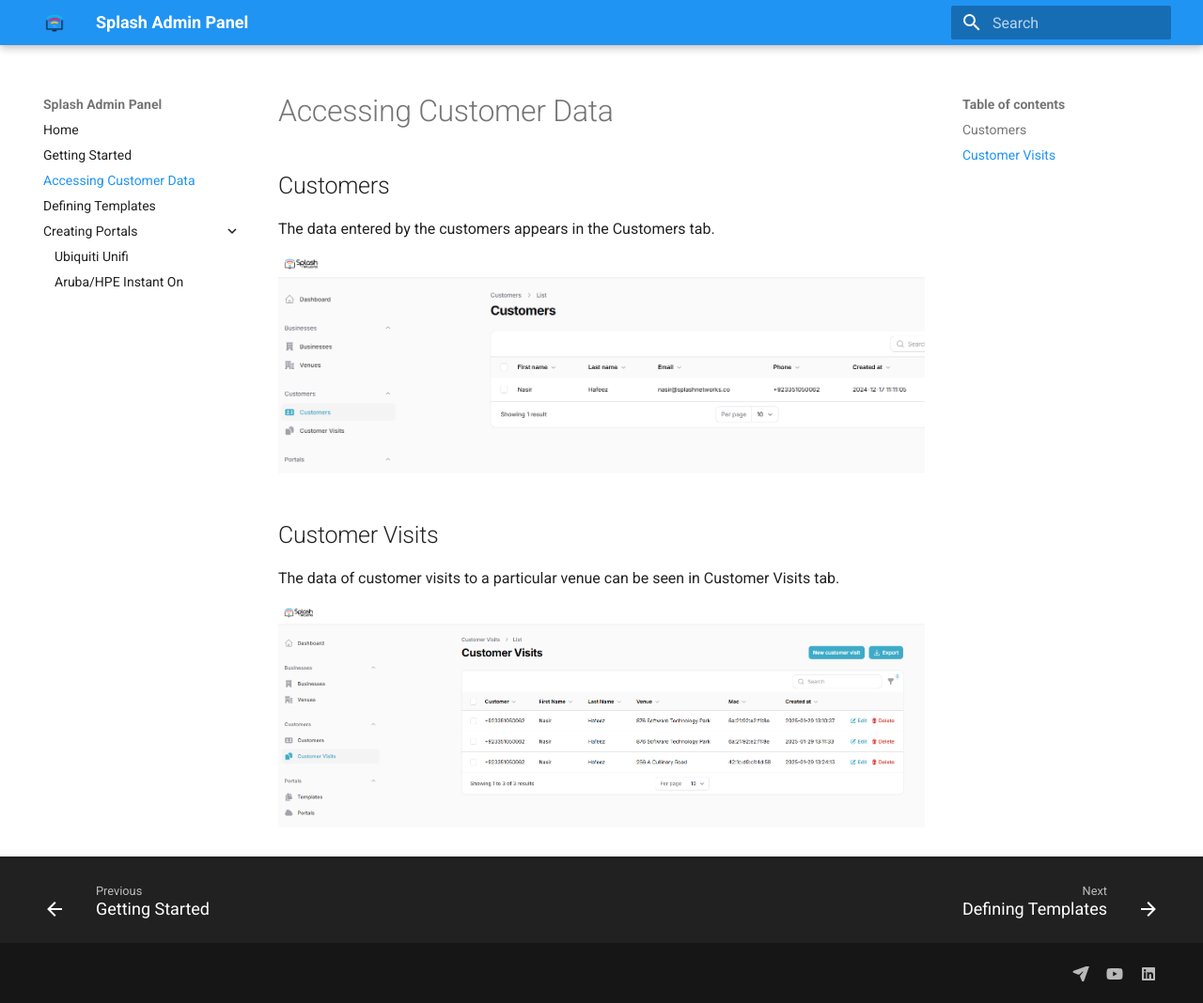
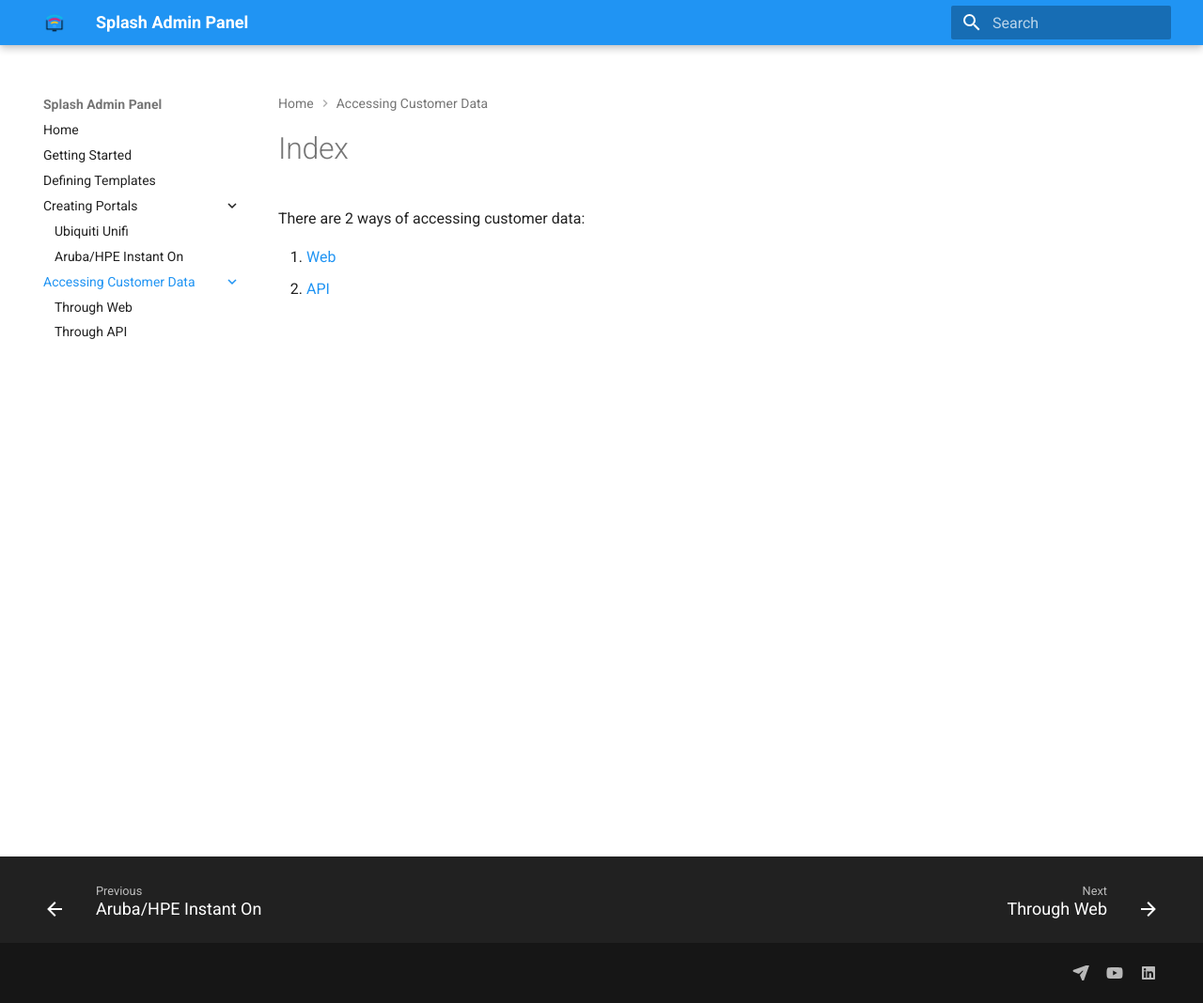
Before and after one commit to splash-networks/admin-panel-doc, an MkDocs documentation site: the page built from docs/customer-data/index.md, in a window 1280 px wide and 1068 px high. Shown: the whole window at 94% size. Built offline with MkDocs 1.6.1 and Material for MkDocs 9.7.7, drawn with Linux system fonts in a browser that asks for light colours.

Commit message:
aruba instant on

```diff
--- /dev/null
+++ b/docs/customer-data/index.md
@@ -0,0 +1,4 @@
+There are 2 ways of accessing customer data:
+
+1. [Web](./web.md)
+2. [API](./api.md)
--- a/docs/customer-data.md
+++ b/docs/customer-data/web.md
@@ -2,10 +2,10 @@
 
 The data entered by the customers appears in the Customers tab.
 
-![Customers](assets/images/customers.png)
+![Customers](../assets/images/customers.png)
 
 ## Customer Visits
 
 The data of customer visits to a particular venue can be seen in Customer Visits tab.
 
-![Customer Visits](assets/images/customer-visits.png)
+![Customer Visits](../assets/images/customer-visits.png)
--- a/mkdocs.yml
+++ b/mkdocs.yml
@@ -3,12 +3,15 @@
 nav:
   - Home: index.md
   - Getting Started: getting-started.md
-  - Accessing Customer Data: customer-data.md
   - Defining Templates: defining-templates.md
   - Creating Portals:
       - portals/index.md
       - Ubiquiti Unifi: portals/unifi.md
       - Aruba/HPE Instant On: portals/aruba-instant-on.md
+  - Accessing Customer Data:
+      - customer-data/index.md
+      - Through Web: customer-data/web.md
+      - Through API: customer-data/api.md
 theme:
   name: material
   logo: assets/logo.png
```
Also changed, not shown: docs/customer-data/api.md (added, +43 -0 lines), docs/portals/aruba-instant-on.md (+3 -3 lines), docs/assets/images/api-customers.png (added), docs/assets/images/api-key-generate.png (added), docs/assets/images/api-visits.png (added).
